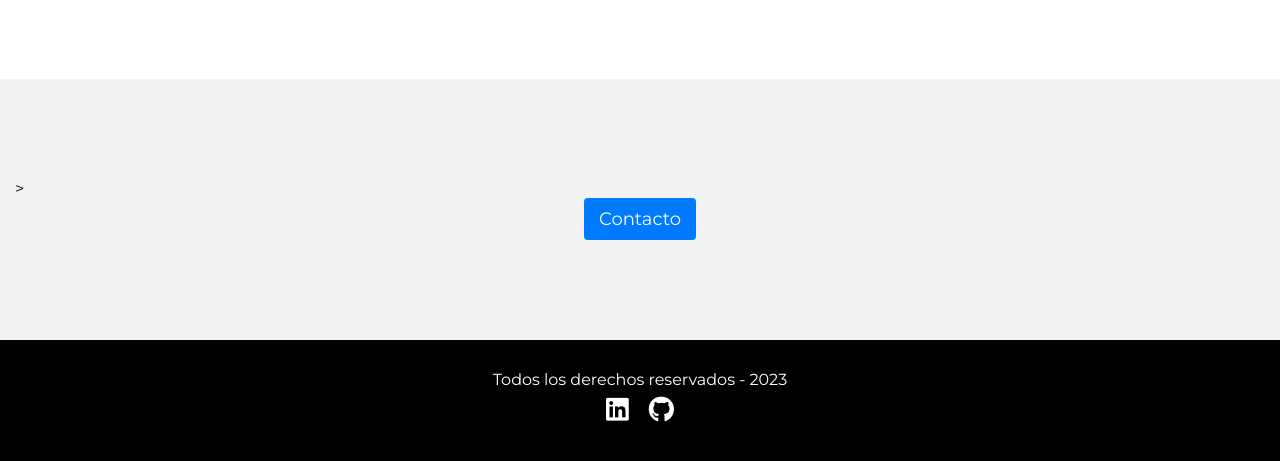
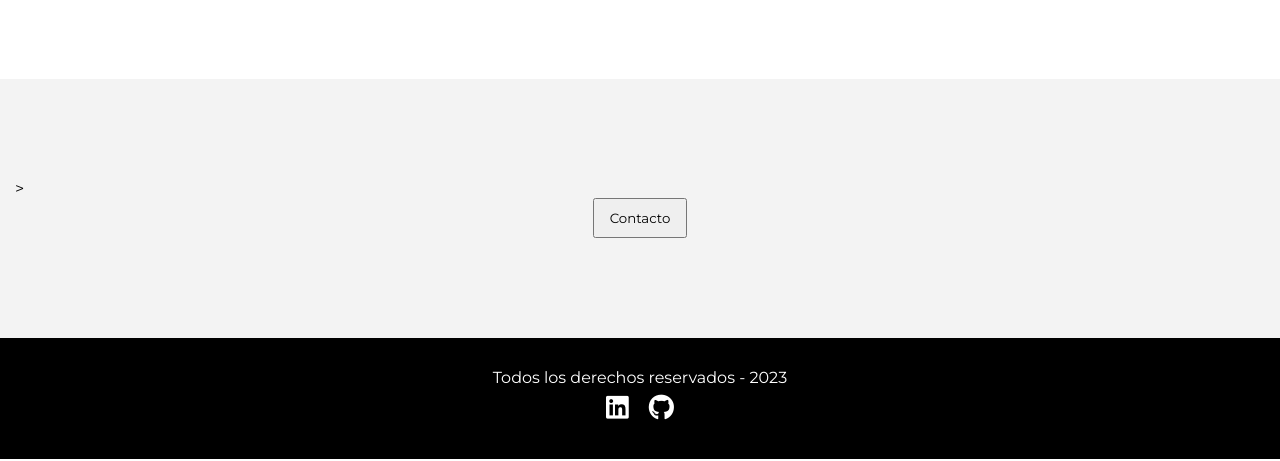
Before and after one commit to Nico-Dondo/Portfolio, a website: page index.html in a window 1280 px wide. Shown: the part 2527-2988 px from the top of the page. Drawn offline with Linux system fonts and the light colour scheme.

Commit message:
correcciones

```diff
--- a/estilo.css
+++ b/estilo.css
@@ -670,16 +670,3 @@
                 margin-bottom: 15px;
             }
         }
-        .btn-enviar {
-            padding: 12px 24px; /* Ajusta el tamaño del padding para hacer el botón más grande */
-            font-size: 18px; /* Tamaño de fuente */
-            background-color: #007bff; /* Color de fondo del botón */
-            color: #fff; /* Color del texto del botón */
-            border: none; /* Quita el borde del botón */
-            cursor: pointer; /* Cambia el cursor al pasar sobre el botón */
-            border-radius: 4px; /* Agrega bordes redondeados al botón */
-        }
-
-        .btn-enviar:hover {
-            background-color: #0056b3; /* Cambia el color de fondo al pasar sobre el botón */
-        }
```
